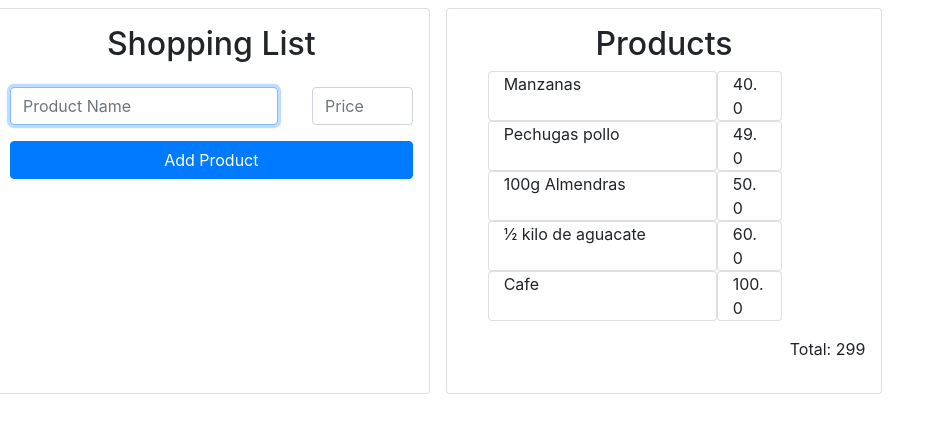
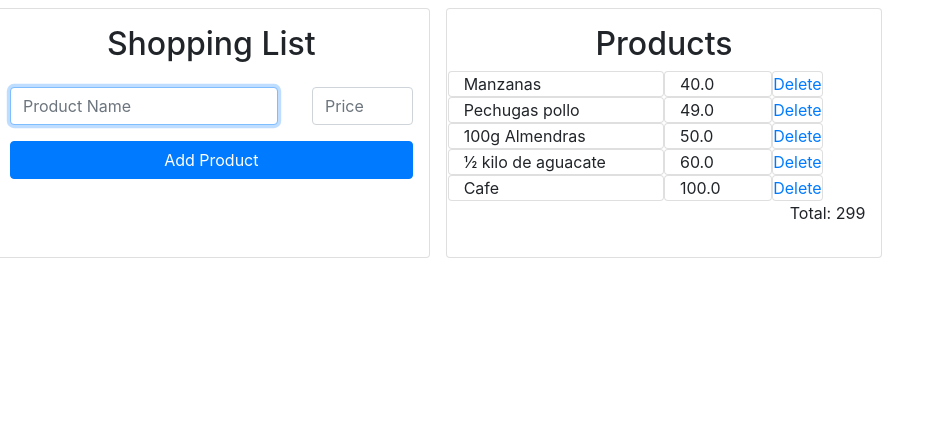
Before and after one commit to grayTurtle01/recipes, a Django app: page /shopping_list in a window 1280 px wide. Shown: the part 56-489 px from the top of the page, without its empty margins (0-945 px from the left). Run offline with Django 3.2, Linux system fonts and the light colour scheme; data comes from the database, SQL or seed files in the repository; both versions use the stored data as it was after the commit; some libraries are stand-ins or nearby versions.

Commit message:
delete_product from the shopping list

```diff
--- a/app/templates/app/shopping_list.html
+++ b/app/templates/app/shopping_list.html
@@ -19,18 +19,19 @@
 
       </div>
 
-      <div class="card col-lg-4 col-sm-8 text-center m-2 p-3">
+      <div class="card col-lg-4 col-sm-7 text-center m-2 p-3">
         <h2>Products</h2>
-        <ul id="products" class="text-left">
+        <div id="products" class="text-left">
           {% for product in products %}
             <div class="row">
-              <span class="col-7 card">
+              <span class="col-6 card">
                 {{product.name}}
               </span>
-              <span class="price col-2 card">{{product.price}}</span>
+              <span class="price col-3 card">{{product.price}}</span>
+              <a  href="{% url 'delete_product' product.id %}" class="delete card">Delete</a>
             </div>
           {% endfor %}
-        </ul>
+          </div>
         <p class="text-right">Total: <span id="total">0</span></p>
       </div>
 
--- a/app/urls.py
+++ b/app/urls.py
@@ -21,4 +21,5 @@ urlpatterns = [
     path("get_fat", views.get_fat, name="get_fat"),
     path("shopping_list", views.shopping_list, name="shopping_list"),
     path("add_product", views.add_product, name="add_product"),
+    path("delete_product/<int:product_id>", views.delete_product, name="delete_product"),
 ]
--- a/app/views.py
+++ b/app/views.py
@@ -344,3 +344,9 @@ def add_product(request):
         product.save()
 
         return JsonResponse({'msg':'product added'})
+
+def delete_product(request, product_id):
+    product = Product.objects.get(pk=product_id)
+    product.delete()
+
+    return redirect('shopping_list')
```
Also changed, not shown: db.sqlite3.
